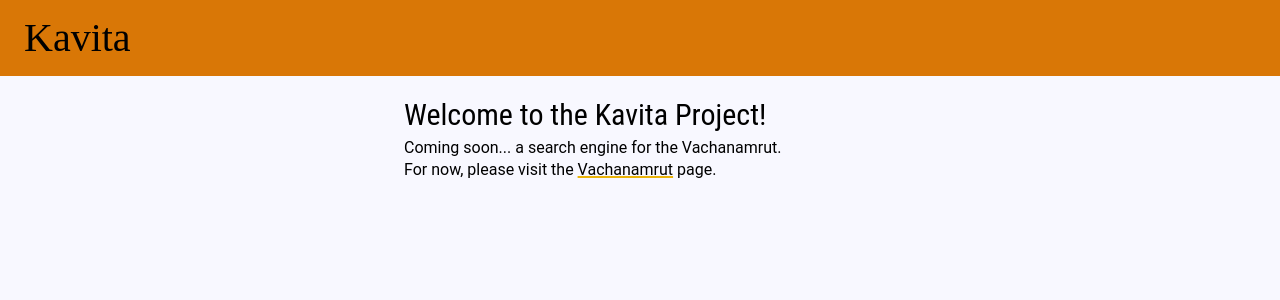
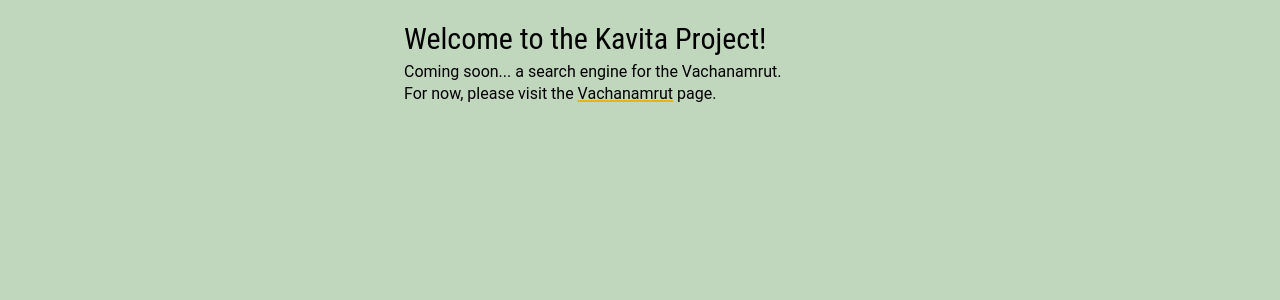
Before and after one commit to darshan-hindocha/search-engine, a Next.js app in the folder frontend/: page / in a window 1280 px wide. Shown: the top 300 px of the page. Built offline with nearby package versions, Linux system fonts and the light colour scheme.

Commit message:
change background colour and remove navbar

```diff
--- a/frontend/app/layout.tsx
+++ b/frontend/app/layout.tsx
@@ -1,13 +1,11 @@
 import "./globals.css";
-import Navbar from "../components/Navbar";
 
 function RootLayout({children}: {
     children: React.ReactNode
 }) {
     return (
         <>
-            <body className="bg-bespoke-light-ivory">
-            <Navbar/>
+            <body className="bg-[#C0D6BD]">
             <div className="min-h-screen">
                 {children}
             </div>
```
